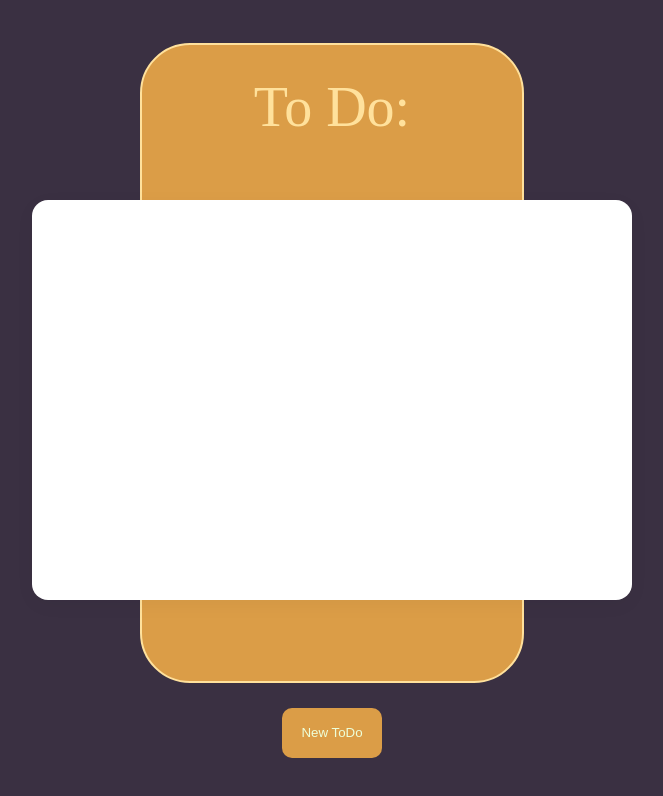
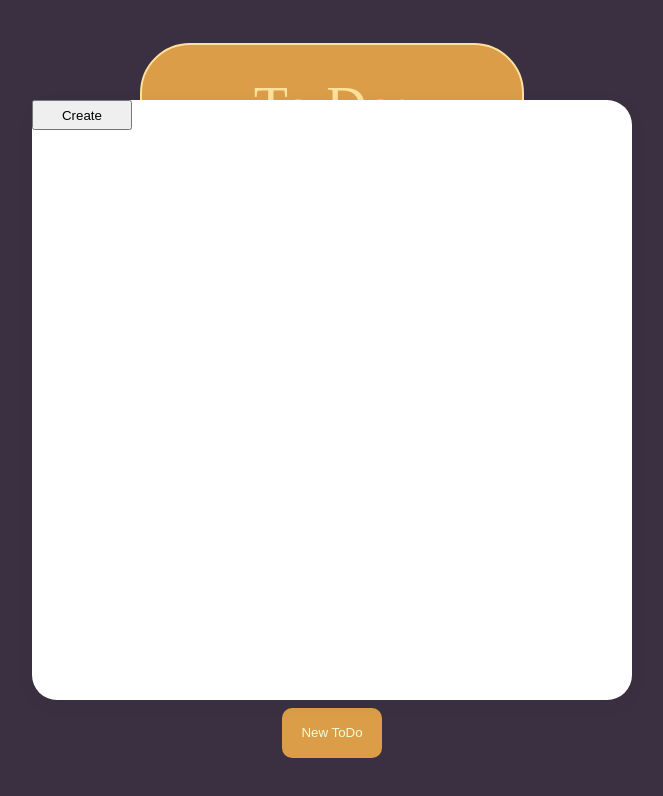
Before and after one commit to florinrusu96/twistdo, a React (Create React App) app: page / in a window 1280 px wide. Both pictures are taken after a click on the button "New ToDo". Shown: the top 796 px of the page, without its empty margins (308-971 px from the left). Built offline with nearby package versions, Linux system fonts and the light colour scheme; a web font is replaced by a local one.

Commit message:
Saving and retrieving  items to/form localstorage

```diff
--- a/src/App.tsx
+++ b/src/App.tsx
@@ -30,13 +30,14 @@ const CreateItem = styled.button`
 function App() {
   let items: ItemProps[] = [];
   const [showCreateTodo, setCreateTodo] = useState(false);
-  const handleOpenCreateItemModal = () => setCreateTodo(true);
+  const handleOpenModal = () => setCreateTodo(true);
+  const handleCloseModal = () => setCreateTodo(false);
 
   return (
     <AppContainer>
       <ToDoList items={items}></ToDoList>
-      <CreateItem onClick={handleOpenCreateItemModal}>New ToDo</CreateItem>
-      <CreateItemModal open={showCreateTodo}/>
+      <CreateItem onClick={handleOpenModal}>New ToDo</CreateItem>
+      <CreateItemModal open={showCreateTodo} close={handleCloseModal}/>
     </AppContainer>
   );
 }
--- a/src/components/CreateItemModal.tsx
+++ b/src/components/CreateItemModal.tsx
@@ -6,16 +6,18 @@ import styled from "styled-components";
 
 type CreateItemModalProps = {
   open: boolean;
+  close: any;
 };
 
-const Container = styled.div<{$showModal: boolean}>`
-  height: 400px;
+const Container = styled.div<{ $showModal: boolean }>`
+  height: 600px;
   width: 600px;
-  display: ${props  => props.$showModal ? 'flex' : 'none'};
+  display: ${(props) => (props.$showModal ? "flex" : "none")};
+  flex-direction: column;
   background: white;
   color: white;
   z-index: 10;
-  border-radius: 16px;
+  border-radius: 25px;
   box-shadow: 0 5px 20px 0 rgba(0, 0, 0, 0.04);
   position: fixed;
   top: 50%;
@@ -23,9 +25,28 @@ const Container = styled.div<{$showModal: boolean}>`
   transform: translate(-50%, -50%);
 `;
 
+const Button = styled.button`
+  width: 100px;
+  height: 30px;
+`;
+
 export class CreateItemModal extends React.Component<CreateItemModalProps> {
   render() {
-    console.log(this.props.open)
-    return this.props.open &&(<Container $showModal={this.props.open}></Container>);
+    const handleCreate = () => {
+      //Get existing items
+      let items: ItemProps[] = JSON.parse(
+        localStorage.getItem("items") || "[]"
+      );
+      items.push({ title: "Test", description: "test", state: false });
+      localStorage.setItem("items", JSON.stringify(items));
+    };
+
+    return (
+      this.props.open && (
+        <Container $showModal={this.props.open}>
+          <Button onClick={handleCreate}>Create</Button>
+        </Container>
+      )
+    );
   }
 }
--- a/src/components/Item.tsx
+++ b/src/components/Item.tsx
@@ -5,6 +5,7 @@ import { COLORS } from "../colors";
 export type ItemProps = {
   title: string;
   description: string;
+  state: boolean;
 };
 
 const Container = styled.div`
--- a/src/components/ToDoList.tsx
+++ b/src/components/ToDoList.tsx
@@ -37,10 +37,19 @@ const ItemContainer = styled.div`
 //Stop people adding todos if it reaches overflow
 export class ToDoList extends React.Component<ToDoListProps> {
   render() {
+    const getItems = () => {
+      return JSON.parse(
+        localStorage.getItem("items") || "[]"
+      );
+    }
+    let items: ItemProps[] = getItems()
+
     return (
       <Container>
         <Title>To Do:</Title>
-        <ItemContainer></ItemContainer>
+        <ItemContainer>
+          {items.map(item => (<Item title={item.title} description={item.description} state={item.state}/>))}
+        </ItemContainer>
       </Container>
     );
   }
```
